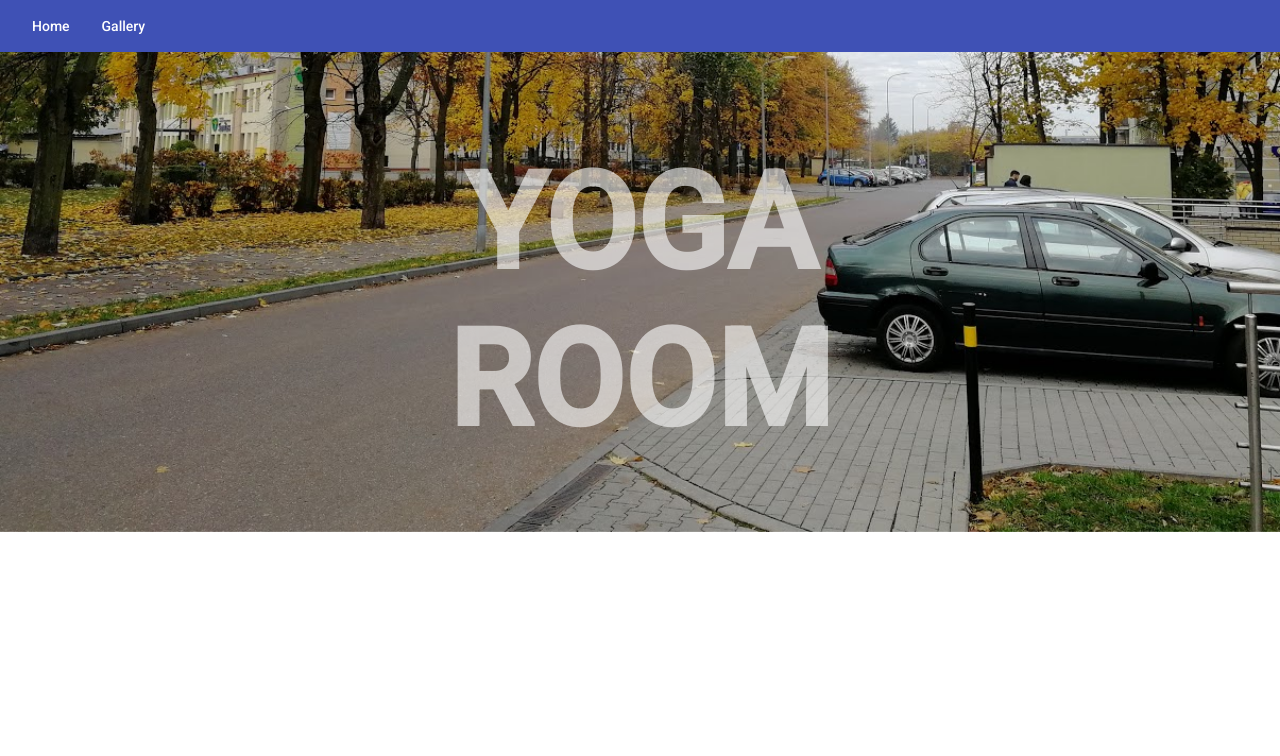
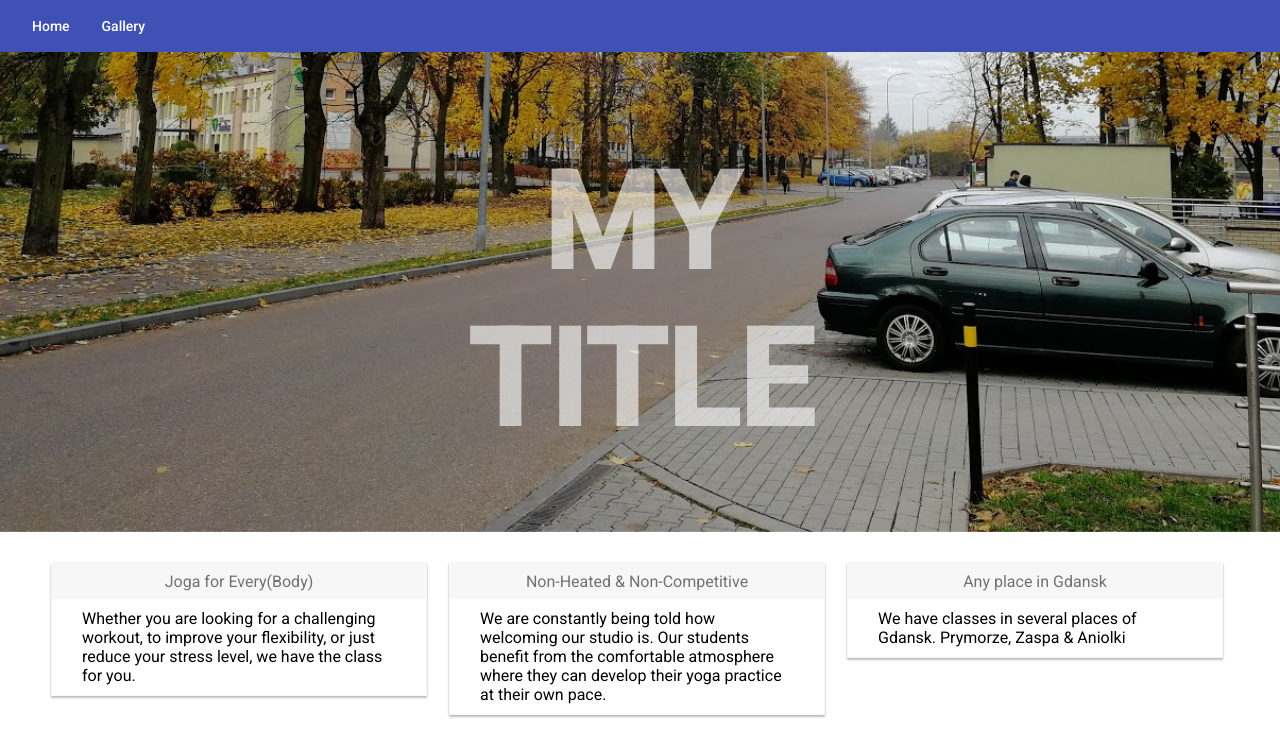
Before and after one commit to elepner/yoga_gdansk, an Angular app: page /home in a window 1280 px wide. Shown: the top 756 px of the page. Built offline with nearby package versions, Linux system fonts and the light colour scheme.

Commit message:
Added cards components

```diff
--- a/src/app/app.module.ts
+++ b/src/app/app.module.ts
@@ -12,12 +12,14 @@ import { GalleryComponent } from './pages/gallery/gallery.component';
 
 import { routes } from './app-routes';
 import { RouterModule } from '@angular/router';
+import { CardComponent } from './shared/card/card.component';
 @NgModule({
   declarations: [
     AppComponent,
     NavbarComponent,
     HomeComponent,
-    GalleryComponent
+    GalleryComponent,
+    CardComponent
   ],
   imports: [
     BrowserModule,
--- a/src/app/pages/home/home.component.html
+++ b/src/app/pages/home/home.component.html
@@ -2,10 +2,19 @@
   <img src="assets/home.jpg">
   <div class="centered title-text">
     <span>
-      <b>YOGA</b>
+      <b>MY</b>
     </span>
     <span>
-      <b>ROOM</b>
+      <b>TITLE</b>
     </span>
   </div>
 </div>
+<div class="app-content">
+  <div class="card" *ngFor="let card of cardsContent">
+    <app-card>
+      <span title>{{card.title}}</span>
+      <span body>{{card.text}}</span>
+    </app-card>
+  </div>
+
+</div>
--- a/src/app/pages/home/home.component.scss
+++ b/src/app/pages/home/home.component.scss
@@ -32,3 +32,9 @@ div.intro-img {
         text-align: center;
     }
 }
+.card {
+    padding: 7px 7px 7px 7px;
+    width: 32%;
+    display: inline-block;
+    vertical-align: top;
+}
--- a/src/app/pages/home/home.component.ts
+++ b/src/app/pages/home/home.component.ts
@@ -7,6 +7,17 @@ import { Component, OnInit } from '@angular/core';
 })
 export class HomeComponent implements OnInit {
 
+  cardsContent = [{
+    title: 'Joga for Every(Body)',
+    text: 'Whether you are looking for a challenging workout, to improve your flexibility, or just reduce your stress level, we have the class for you.'
+  }, {
+    title: 'Non-Heated & Non-Competitive',
+    text: 'We are constantly being told how welcoming our studio is. Our students benefit from the comfortable atmosphere where they can develop their yoga practice at their own pace.'
+  }, {
+    title: 'Any place in Gdansk',
+    text: 'We have classes in several places of Gdansk. Prymorze, Zaspa & Aniolki'
+  }]
+
   constructor() { }
 
   ngOnInit() {
--- /dev/null
+++ b/src/app/shared/card/card.component.html
@@ -0,0 +1,8 @@
+<div class="card">
+  <div class="title">
+    <ng-content select="[title]"></ng-content>
+  </div>
+  <div class="content">
+    <ng-content select="[body]"></ng-content>
+  </div>
+</div>
--- /dev/null
+++ b/src/app/shared/card/card.component.scss
@@ -0,0 +1,21 @@
+@import '../../../theme';
+$foreground: map-get($theme, foreground);
+:host {
+    .card {
+        border: 1px solid rgba(mat-color($foreground, secondary-text), 0.03);
+        box-shadow: 0 2px 2px rgba(0, 0, 0, 0.24), 0 0 2px rgba(0, 0, 0, 0.12);
+        margin: 4px;
+        .title {
+            color: mat-color($foreground, secondary-text);
+            background: rgba(mat-color($foreground, secondary-text), 0.03);
+            align-content: center;
+            align-items: center;
+            display: flex;
+            justify-content: center;
+            padding: 8px 20px;
+        }
+        .content {
+            padding: 10px 30px 10px 30px;
+        }
+    }
+}
--- /dev/null
+++ b/src/app/shared/card/card.component.ts
@@ -0,0 +1,15 @@
+import { Component, OnInit } from '@angular/core';
+
+@Component({
+  selector: 'app-card',
+  templateUrl: './card.component.html',
+  styleUrls: ['./card.component.scss']
+})
+export class CardComponent implements OnInit {
+
+  constructor() { }
+
+  ngOnInit() {
+  }
+
+}
--- a/src/styles.scss
+++ b/src/styles.scss
@@ -1,3 +1,9 @@
 /* You can add global styles to this file, and also import other style files */
 html, body { height: 100%; }
 body { margin: 0; font-family: Roboto, "Helvetica Neue", sans-serif; }
+$screen-width: 1200px;
+.app-content {
+    max-width: $screen-width;
+    margin-left: auto;
+    margin-right: auto;
+}
--- a/src/theme.scss
+++ b/src/theme.scss
@@ -7,4 +7,6 @@ $warn:    mat-palette($mat-red);
 
 $theme: mat-light-theme($primary, $accent, $warn);
 
+
+
 @include angular-material-theme($theme);
```
